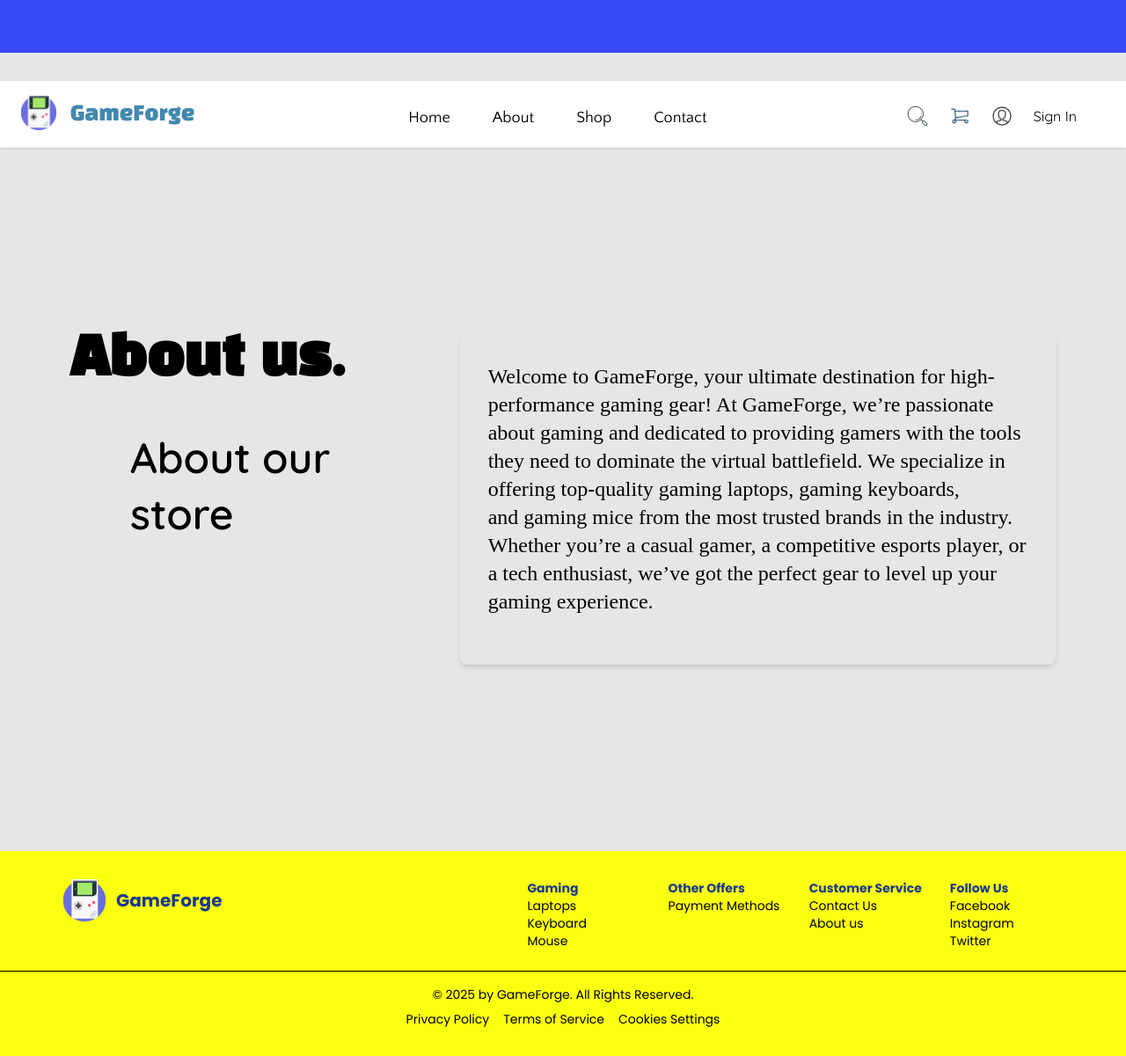
After one commit to JayLao27/GameForge_, a PHP site: page /Main_Pages/aboutus.php in a window 1280 px wide. The commit adds this page. Shown: the whole page at 88% size. Run offline with PHP 8.4, Linux system fonts and the light colour scheme; style sheets or scripts are compiled from the project's sources; some web fonts are replaced.

Commit message:
new about us

```diff
--- /dev/null
+++ b/src/Main_Pages/aboutus.php
@@ -0,0 +1,39 @@
+<?php include '../Template/header.php';
+
+?>
+<!DOCTYPE html>
+<html lang="en">
+<head>
+    <meta charset="UTF-8">
+    <meta name="viewport" content="width=device-width, initial-scale=1.0">
+    <link href="../CSS/output.css" rel="stylesheet">
+    <link rel="stylesheet" href="/src/CSS/fonts.css">
+    <title>Document</title>
+</head>
+<body class="bg-[#E6E6E6] min-h-screen">
+<div class="min-h-screen flex items-center justify-center">
+        <div class="container mx-auto px-8 lg:px-20">
+            <div class="flex flex-col lg:flex-row items-center lg:items-start">
+
+                <!-- left sect-->
+                <div class="w-full lg:w-1/2 mb-12 lg:mb-0">
+                    <h1 class="text-6xl font-bold font-blackhan ">About us.</h1>
+                    <h2 class="text-5xl font-semibold mt-14 pl-17">About our <br> <span class="pt-4 inline-block">store</span></h2>
+                </div>
+
+                <!-- right sect-->
+                <div class="w-full lg:w-6/8  p-8 rounded-lg shadow-md">
+                    <p class="text-2xl text-black mb-6 palanquin-dark-regular">
+                    Welcome to GameForge, your ultimate destination for high-performance gaming gear! At GameForge, we’re passionate about gaming and dedicated to providing gamers with the tools they need to dominate the virtual battlefield.
+
+We specialize in offering top-quality gaming laptops, gaming keyboards, and gaming mice from the most trusted brands in the industry. Whether you’re a casual gamer, a competitive esports player, or a tech enthusiast, we’ve got the perfect gear to level up your gaming experience.
+                    </p>
+
+
+                </div>                 <!-- end container -->
+            </div>
+        </div>
+    </div>
+    <?php include '../Template/footer.php'; ?>
+</body>
+</html>
--- a/src/Main_Pages/home.php
+++ b/src/Main_Pages/home.php
@@ -50,9 +50,9 @@
         </section>
 
 
-        <div class="mt-52">
+        <div class="mt-52 bg-white">
     <div class="w-full flex flex-col items-center px-8 lg:px-20">
-        <h2 class="text-2xl text-left font-semibold mb-8">Browse by Category</h2>
+        <h2 class="text-5xl text-left font-semibold mb-8 mt-20">Browse by Category</h2>
         <!-- browse sect -->
         <section id="Shop" class="text-center w-2xl">
             <div class="grid grid-cols-3 gap-0 justify-center items-center">
--- a/src/Main_Pages/signIn.php
+++ b/src/Main_Pages/signIn.php
@@ -43,6 +43,7 @@
             }
         });
     </script>
+
 <?php endif; ?>
         <section class="flex flex-col flex-wrap mx-auto mt-32 w-full h-full max-w-md max-h-[469px] items-start justify-center border-[1.5px] border-black rounded-lg bg-white">
             <div class="flex justify-start items-center flex-row w-full max-w-lg px-8">
--- a/src/Products/keyboard.php
+++ b/src/Products/keyboard.php
@@ -13,9 +13,9 @@
         <aside class="w-1/5 p-4">
             <h2 class="text-xl font-bold underline">Category</h2>
             <nav class="mt-4 space-y-2">
-                <button class="block w-full text-left px-4 py-2 rounded-lg bg-blue-500 text-white">Mouse</button>
-                <button class="block w-full text-left px-4 py-2 rounded-lg hover:bg-gray-300">Devices</button>
-                <button class="block w-full text-left px-4 py-2 rounded-lg hover:bg-gray-300">Keyboards</button>
+            <a href="mouse.php"> <button class="block w-full text-left px-4 py-2 rounded-lg bg-blue-500 text-white">Mouse</button> </a>
+               <a href="keyboard.php"><button class="block w-full text-left px-4 py-2 rounded-lg hover:bg-gray-300">Devices</button></a>
+               <a href="keyboard.php"><button class="block w-full text-left px-4 py-2 rounded-lg hover:bg-gray-300">Keyboards</button></a>
             </nav>
         </aside>
 
--- a/src/Template/header.php
+++ b/src/Template/header.php
@@ -24,10 +24,10 @@ session_start();
         </a>
 
         <nav class="hidden md:flex items-center space-x-12 mt-3">
-            <a href="../../src/Main_Pages/home.php" class="text-[18px] font-quattrocento text-black hover:text-blue-700 transition-all duration-700 ease-in-out">Home</a>
-            <a href="" class="text-[18px] font-quattrocento text-black hover:text-blue-700 transition-all duration-700 ease-in-out">About</a>
-            <a href="../Products/mouse.php" class="text-[18px] font-quattrocento text-black hover:text-blue-700 transition-all duration-700 ease-in-out">Shop</a>
-            <a href="../../src/Main_Pages/contact.php" class="text-[18px] font-quattrocento text-black hover:text-blue-700 transition-all duration-700 ease-in-out">Contact</a>
+            <a href="../../src/Main_Pages/home.php" class="text-[18px] font-quattrocento text-black hover:text-blue-700  ">Home</a>
+            <a href="../Main_Pages/aboutus.php" class="text-[18px] font-quattrocento text-black hover:text-blue-700  ">About</a>
+            <a href="../Products/mouse.php" class="text-[18px] font-quattrocento text-black hover:text-blue-700 ">Shop</a>
+            <a href="../../src/Main_Pages/contact.php" class="text-[18px] font-quattrocento text-black hover:text-blue-700 ">Contact</a>
         </nav>
 
         <div class="flex justify-center items-center space-x-6 mt-2 mr-12">
```
Also changed, not shown: src/Products/mouse.php (+4 -4 lines).
